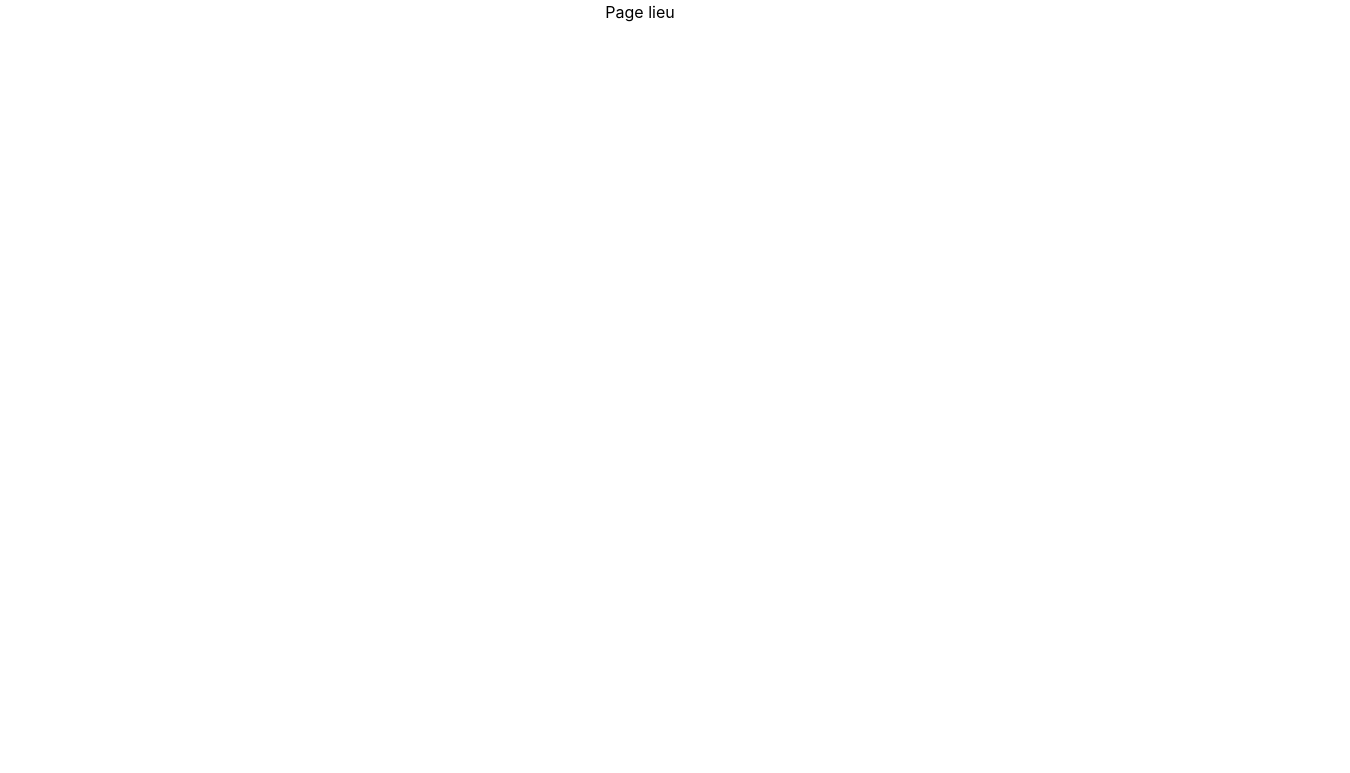
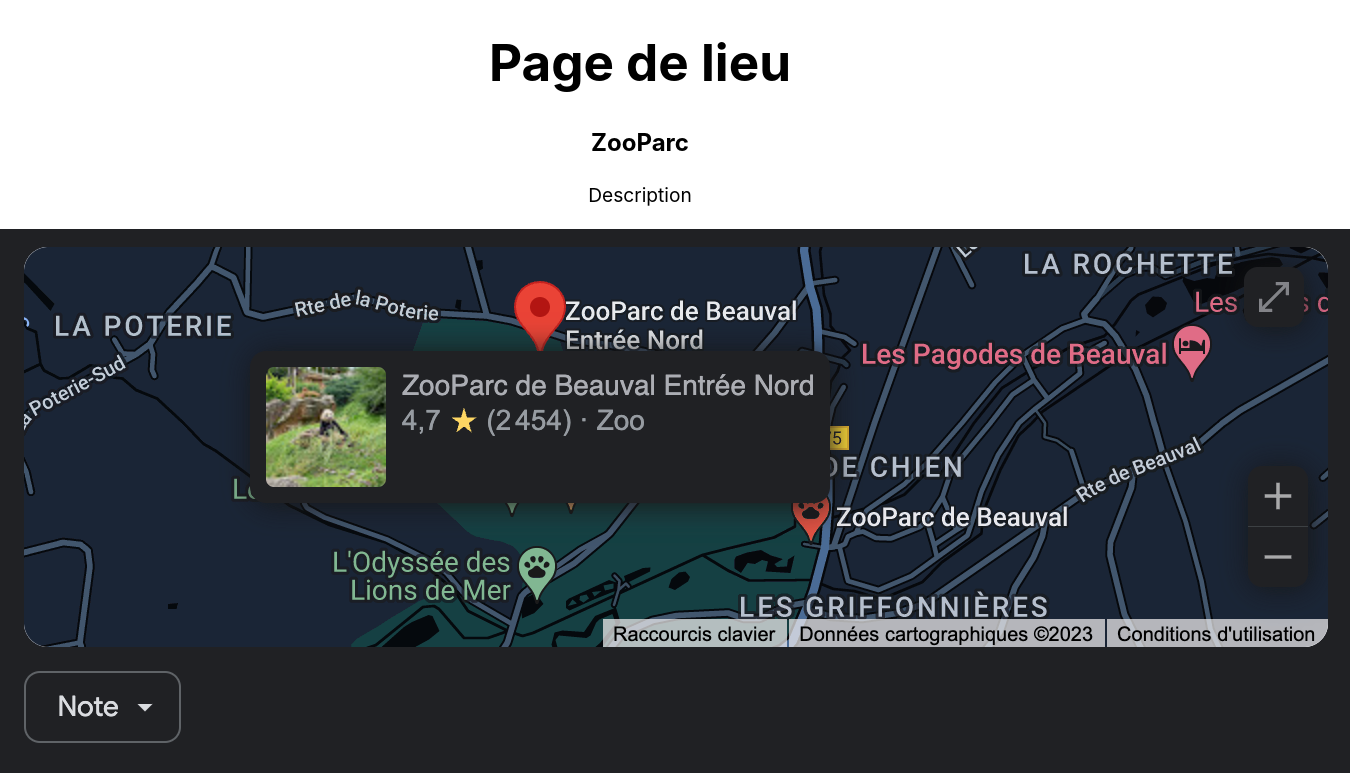
Before and after one commit to Aliochka/TrouveTaCulture, a React (Vite) app: page /venue/1 in a window 1280 px wide. Shown: the top 773 px of the page, 1350 px wide, since content can reach past the window. Built offline with nearby package versions, Linux system fonts and the light colour scheme.

Commit message:
Création de la page Lieu, ajout d'une image de Lieu

```diff
--- a/src/components/Venue.tsx
+++ b/src/components/Venue.tsx
@@ -1,5 +1,12 @@
 function Venue() {
-  return <div>Page lieu</div>
+  return (
+    <div className="lieu">
+      <h1>Page de lieu </h1>
+      <h2>ZooParc</h2>
+      <p>Description</p>
+      <img src="/src/assets/lieu.png" alt="Lieu" />
+    </div>
+  )
 }
 
 export default Venue
```
Also changed, not shown: src/assets/lieu.png (added).
